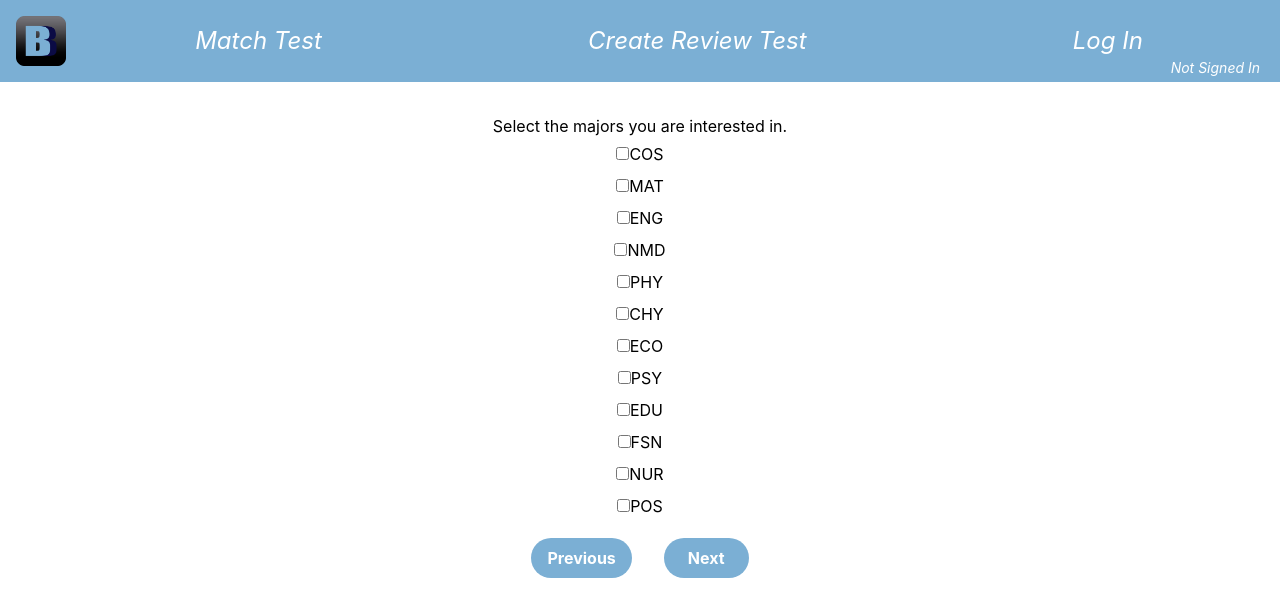
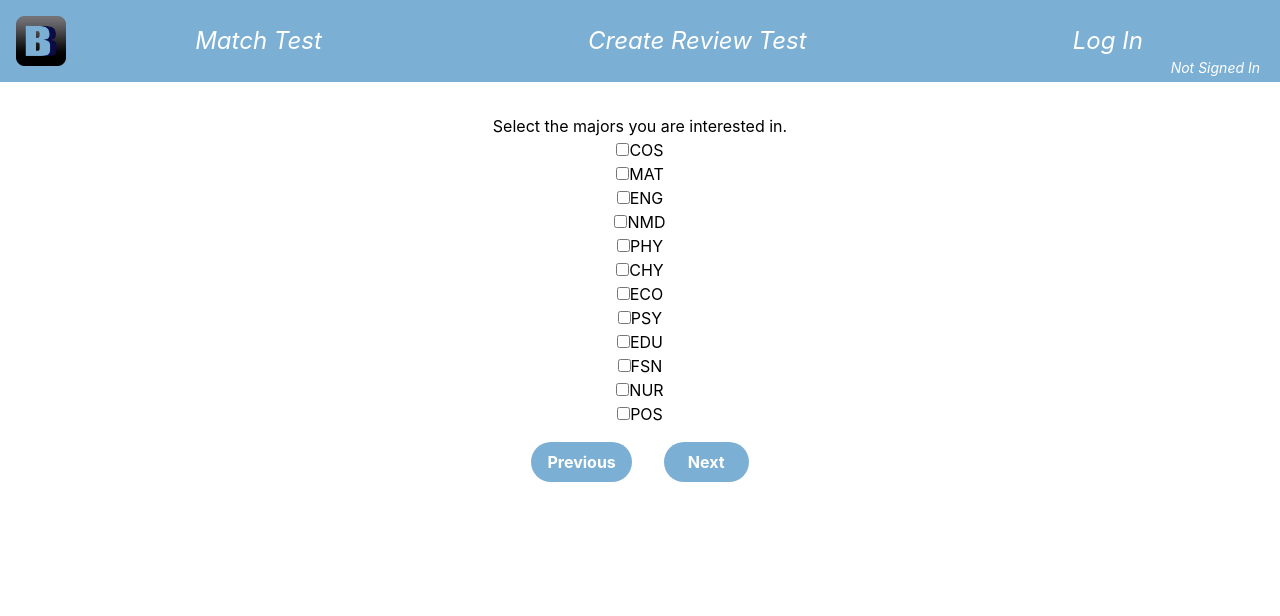
Before and after one commit to 2022-autumn-cos-420/Team-Egg, a React (Create React App) app in the folder client/: page /matchtest in a window 1280 px wide. Both pictures are taken after a click on the button "Next". Shown: the top 616 px of the page. Built offline with nearby package versions, Linux system fonts and the light colour scheme; no server answers.

Commit message:
Changed checkboxes away from bootstrap method
Some weird interaction with the click event forced me

```diff
--- a/client/src/components/CourseSearch.tsx
+++ b/client/src/components/CourseSearch.tsx
@@ -11,6 +11,7 @@ export function FetchCourseDataBase({queries}: {queries: Query[]}){
 function CourseSearch({courseList}: {courseList: Course[]}): JSX.Element {
 
     return <div data-testid="CourseSearchComponent">
+        This is a test
     </div>
 
 
--- a/client/src/pages/MatchPage.tsx
+++ b/client/src/pages/MatchPage.tsx
@@ -1,5 +1,6 @@
 import React, { useState } from 'react'
 import { Button, Form, FormCheck } from "react-bootstrap"
+import { useNavigate } from 'react-router-dom'
 import { Match } from '../interfaces/Match'
 
 const ALL_MAJORS = ["COS", "MAT", "ENG", "NMD", "PHY", "CHY", "ECO", "PSY", "EDU", "FSN", "NUR", "POS"]
@@ -48,20 +49,22 @@ export function MajorTypes({
     return(
         <div>
         <h3>Select the majors you are interested in.</h3>
-        <Form.Group controlId="desiredMajors">
+        <div>
             {ALL_MAJORS.map((major: string) => (
-                <FormCheck
+                 <div>
+                 <input
                      className="p-1"
-                key={major}
+                     key= {major}
                      type="checkbox"
                      name="major"
-                value={major}
-                label={major}
+                     value= {major}
                      onChange={updateList}
                      checked={majorsList.includes(major)}
                  />
+                 <label>{major}</label>
+                </div>
             ))}
-            </Form.Group>
+            </div>
         </div>
     )
 }
@@ -98,6 +101,7 @@ export default function MatchPage(): JSX.Element {
     const [majors, setMajors] = useState<string[]>([]);
     const [hoursOutside, setHoursOutside] = useState<number>(0);
 
+    let navigate = useNavigate();
     function nextQuestion(): void {
 
         setQuestionNumber(questionNumber + 1);
@@ -120,6 +124,9 @@ export default function MatchPage(): JSX.Element {
             majorTypes: majors,
             hoursOfWork: hoursOutside
         }
+        const searchString =
+
+        navigate("/courseSearch?");
     }
 
     return (
```
Lines whose indentation alone changed are shown as unchanged.
